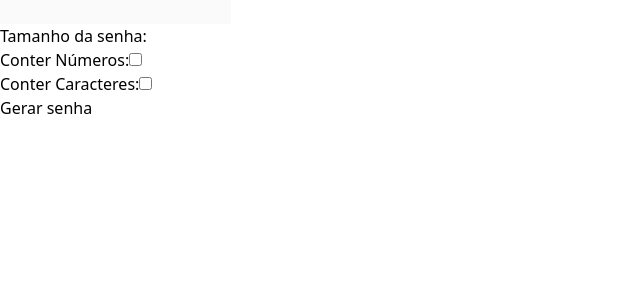
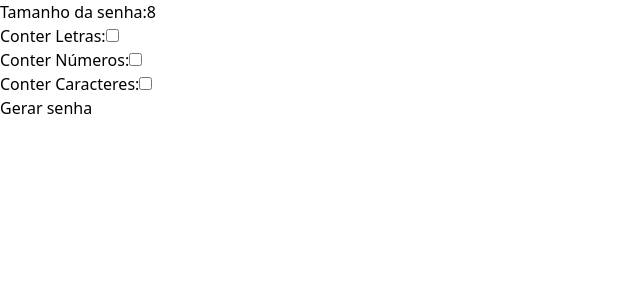
Before and after one commit to rdGxd/Password_Generate, a React (Vite) app: page / in a window 1280 px wide. Shown: the top 300 px of the page, without its empty margins (0-640 px from the left). Built offline with nearby package versions, Linux system fonts and the light colour scheme.

Commit message:
feat: Generate password with letters and numbers

```diff
--- a/src/App.tsx
+++ b/src/App.tsx
@@ -1,21 +1,28 @@
 import { useRef, useState } from "react";
 import { InputValue } from "./components/Input";
 import { LabelInput } from "./components/Label/input";
+import { BothChecked } from "./utils/BothChecked";
 import { NumberChecked } from "./utils/NumberChecked";
+import { LettersChecked } from "./utils/LettersChecked";
 
 function App() {
-  const [change, setChange] = useState(false);
+  const [changeCaracteres, setChangeCaracteres] = useState(false);
   const [changeNumber, setChangeNumber] = useState(false);
-  const [lengthPassword, setLengthPassword] = useState("");
-  const refPass = useRef<HTMLInputElement>(null);
+  const [changeLetters, setChangeLetters] = useState(false);
+  const [lengthPassword, setLengthPassword] = useState("8");
+  const refPass = useRef<HTMLHeadingElement>(null);
   const refLength = useRef<HTMLInputElement>(null);
 
-  const handleChange = () => {
-    setChange(!change);
+  const handleChangeCaracteres = () => {
+    setChangeCaracteres(!changeCaracteres);
   };
 
   const handleChangeNumber = () => {
     setChangeNumber(!changeNumber);
+  };
+
+  const handleChangeLetters = () => {
+    setChangeLetters(!changeLetters);
   };
 
   const handlePasswordGenerate = () => {
@@ -28,36 +35,26 @@ function App() {
       }
     }
 
-    if (change && changeNumber) {
-      if (refPass.current) {
-        return (refPass.current.value = "Ambos true");
-      }
+    if (changeLetters && changeNumber) {
+      return BothChecked({ length: refLength, refPass });
     }
 
-    if (change && !changeNumber) {
-      if (refPass.current) {
-        return (refPass.current.value = "Apenas change true");
-      }
+    if (changeLetters && !changeNumber) {
+      return LettersChecked({ length: refLength, refPass });
     }
 
-    if (!change && changeNumber) {
+    if (!changeLetters && changeNumber) {
       return NumberChecked({ length: refLength, refPass });
     }
 
-    if (!change && !changeNumber) {
+    if (!changeLetters && !changeNumber) {
       return alert("Selecione uma opção");
     }
   };
 
   return (
     <div className=" bg-gray-500 p-5">
-      <input
-        type="text"
-        ref={refPass}
-        className="mb-10 w-fit rounded p-2 disabled:bg-white"
-        defaultValue={""}
-        disabled
-      />
+      <h1 ref={refPass} className="mb-5 bg-white p-5 text-2xl font-bold"></h1>
 
       <form action="" className="flex flex-col">
         <div>
@@ -74,7 +71,16 @@ function App() {
             ref={refLength}
           />
         </div>
-
+        <div>
+          <LabelInput htmlFor="letras" text="Conter Letras:" />
+          <InputValue
+            type="checkbox"
+            checked={changeLetters}
+            name="letras"
+            id="letras"
+            fn={handleChangeLetters}
+          />
+        </div>
         <div>
           <LabelInput htmlFor="number" text="Conter Números:" />
           <InputValue
@@ -91,8 +97,8 @@ function App() {
             type="checkbox"
             id="caracteres"
             name="caracteres"
-            checked={change}
-            fn={handleChange}
+            checked={changeCaracteres}
+            fn={handleChangeCaracteres}
           />
         </div>
         <button
--- /dev/null
+++ b/src/utils/BothChecked.ts
@@ -0,0 +1,12 @@
+import { INumberChecked } from "./NumberChecked";
+
+export const BothChecked = ({ length, refPass }: INumberChecked) => {
+  if (refPass.current) {
+    const stringLength = Number(length.current?.value);
+    const randomString = Array(stringLength + 1)
+      .join(Math.random().toString(36).slice(2, 18))
+      .slice(0, stringLength);
+
+    return (refPass.current.textContent = randomString.toString());
+  }
+};
```
